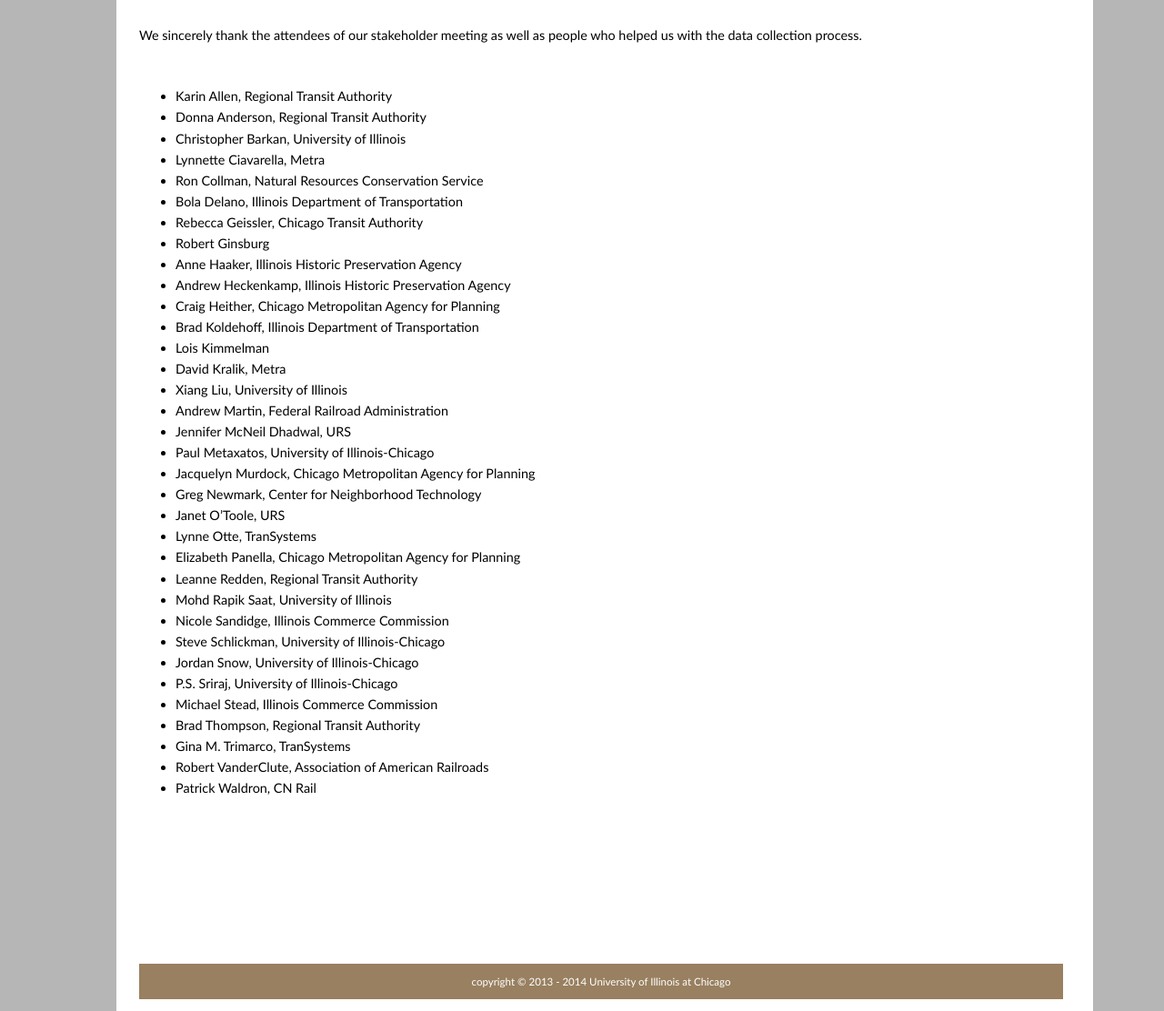
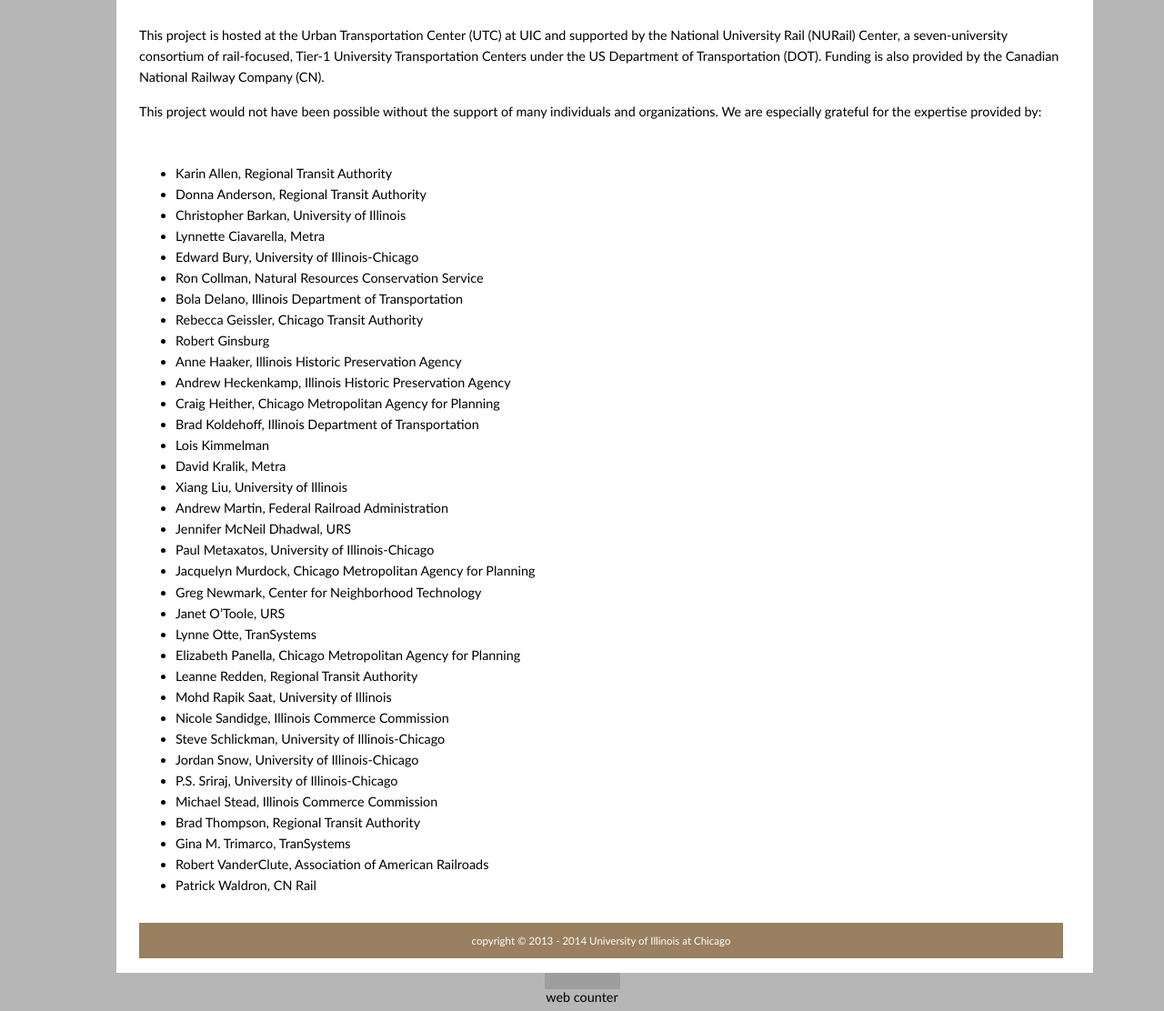
Before and after one commit to joysword/nurail, a plain HTML site: page acknowledgement.html in a window 1280 px wide. Shown: the part 183-1295 px from the top of the page at 91% size. Drawn offline with Linux system fonts and the light colour scheme; grey boxes are pictures that could not be loaded.

Commit message:
updated acknowledgement.html

```diff
--- a/acknowledgement.html
+++ b/acknowledgement.html
@@ -55,14 +55,8 @@
 
             <div id="content">
                 <a name="#mainContent"></a>
-                <!-- <h1>OUR TEAM</h1> -->
-
-
-
-                <p>
-                    We sincerely thank the attendees of our stakeholder meeting as well as people who helped us with the data collection process.
-                </p>
-
+                <p>This project is hosted at the Urban Transportation Center (UTC) at UIC and supported by the National University Rail (NURail) Center, a seven-university consortium of rail-focused, Tier-1 University Transportation Centers under the US Department of Transportation (DOT).  Funding is also provided by the Canadian National Railway Company (CN).</p>
+                <p>This project would not have been possible without the support of many individuals and organizations.  We are especially grateful for the expertise provided by:</p>
                 <p>
                     <!-- <b>Attendees of the stakeholder meeting:</b> -->
                     <ul>
@@ -70,6 +64,7 @@
                         <li>Donna Anderson, Regional Transit Authority</li>
                         <li>Christopher Barkan, University of Illinois</li>
                         <li>Lynnette Ciavarella, Metra</li>
+                        <li>Edward Bury, University of Illinois-Chicago</li>
                         <li>Ron Collman, Natural Resources Conservation Service</li>
                         <li>Bola Delano, Illinois Department of Transportation</li>
                         <li>Rebecca Geissler, Chicago Transit Authority</li>
@@ -100,18 +95,8 @@
                         <li>Gina M. Trimarco, TranSystems</li>
                         <li>Robert VanderClute, Association of American Railroads</li>
                         <li>Patrick Waldron, CN Rail</li>
-
-
-
                     </ul>
                 </p>
-
-
-                <p>&nbsp;</p>
-                <p>&nbsp;</p>
-                <p>&nbsp;</p>
-                <p>&nbsp;</p>
-
 
 
                 <div id="footer">
```
